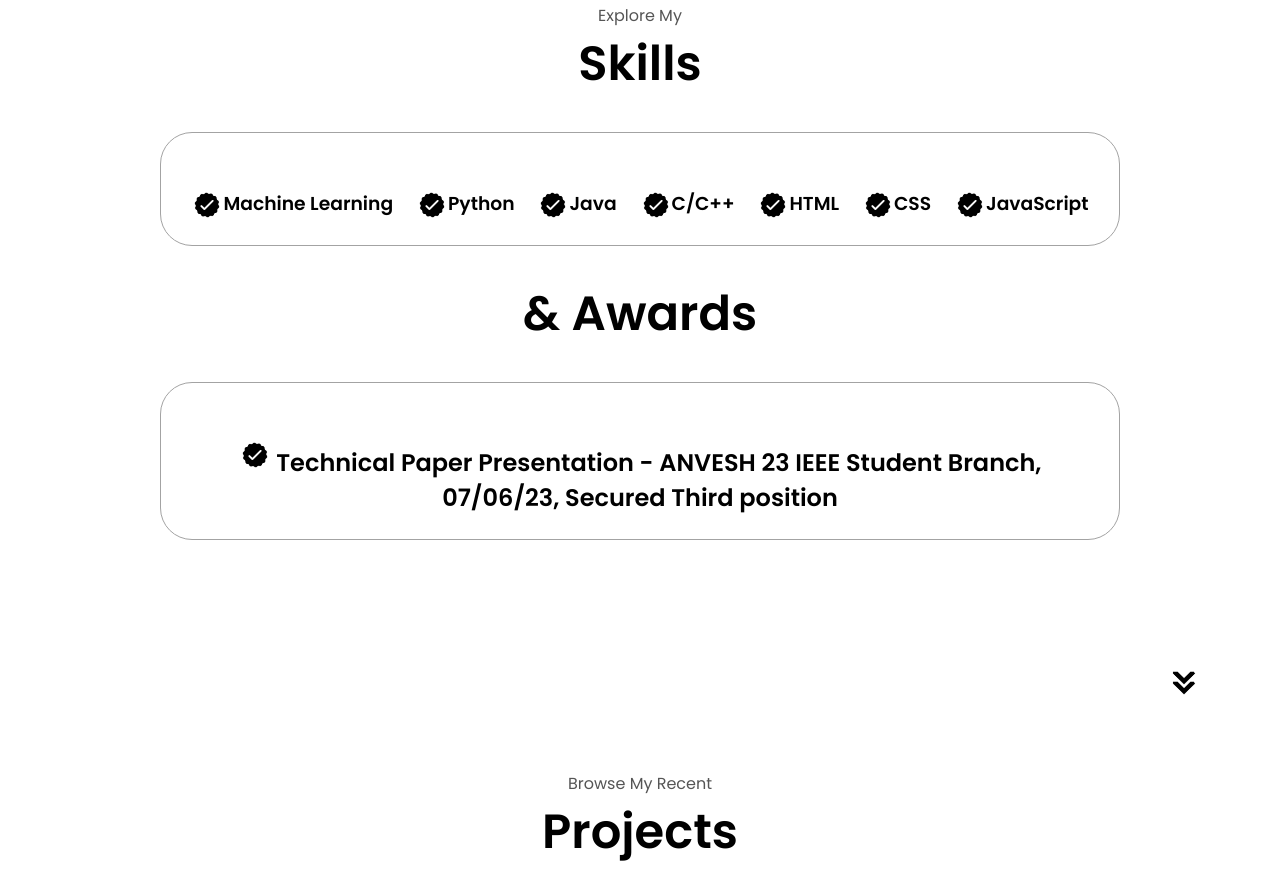
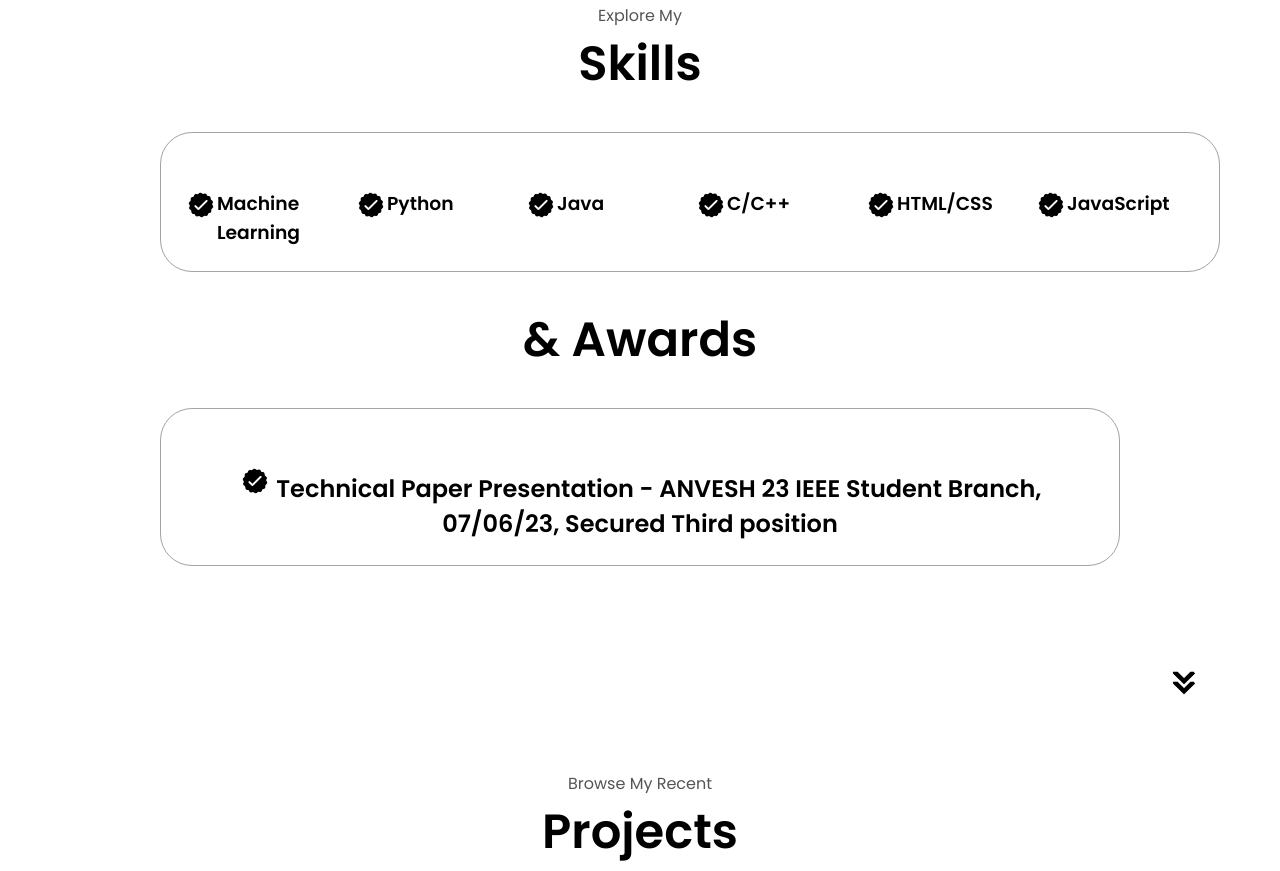
Before and after one commit to ZainGeeky/ZainGeeky.github.io, a plain HTML site: page index.html in a window 1280 px wide. Shown: the part 1693-2564 px from the top of the page. Drawn offline with Linux system fonts and the light colour scheme.

Commit message:
update changes

```diff
--- a/index.html
+++ b/index.html
@@ -178,18 +178,7 @@
                   class="icon"
                 />
                 <div>
-                  <h3>HTML</h3>
-                </div>
-              </article>
-              <article>
-                <img
-                  src="./assets/checkmark.png"
-                  alt="Experience icon"
-                  class="icon"
-                />
-                <div>
-                  <h3>CSS</h3>
-
+                  <h3>HTML/CSS</h3>
                 </div>
               </article>
               <article>
--- a/style.css
+++ b/style.css
@@ -338,17 +338,19 @@ section {
 .article-container {
   display: flex;
   text-align: initial;
+  justify-content: center;
+  /* width: 40rem; */
   flex-wrap: relative;
   flex-direction: row;
-  justify-content: space-around;
+  /* justify-content: space-around; */
   gap:  10px;
 
 }
 
 article {
   display: flex;
-  /* width: 1rem; */
-  justify-content: space-around;
+  width: 10rem;
+  /* justify-content: space-around; */
   gap: 0 rem;
 }
 
```
